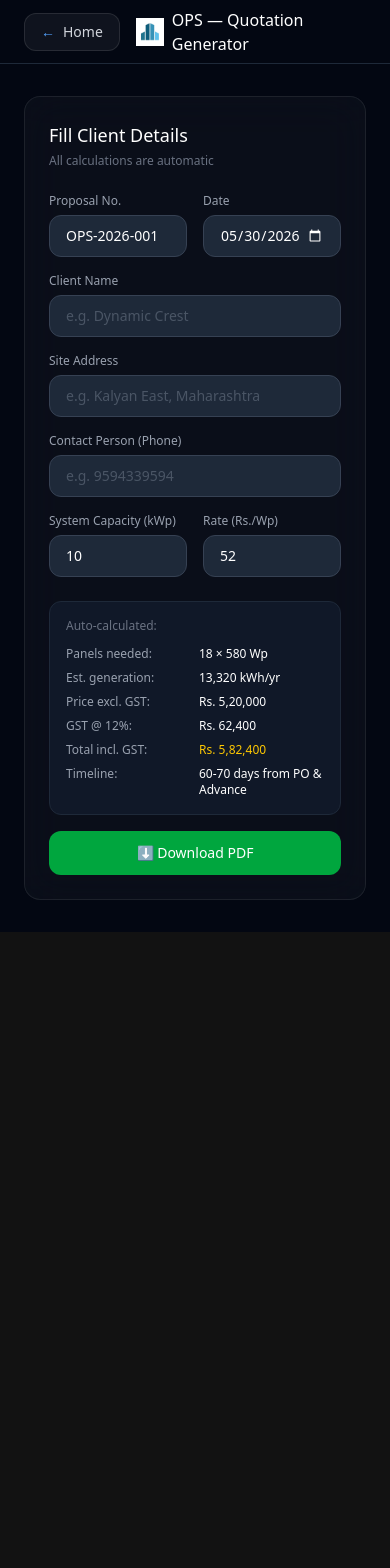
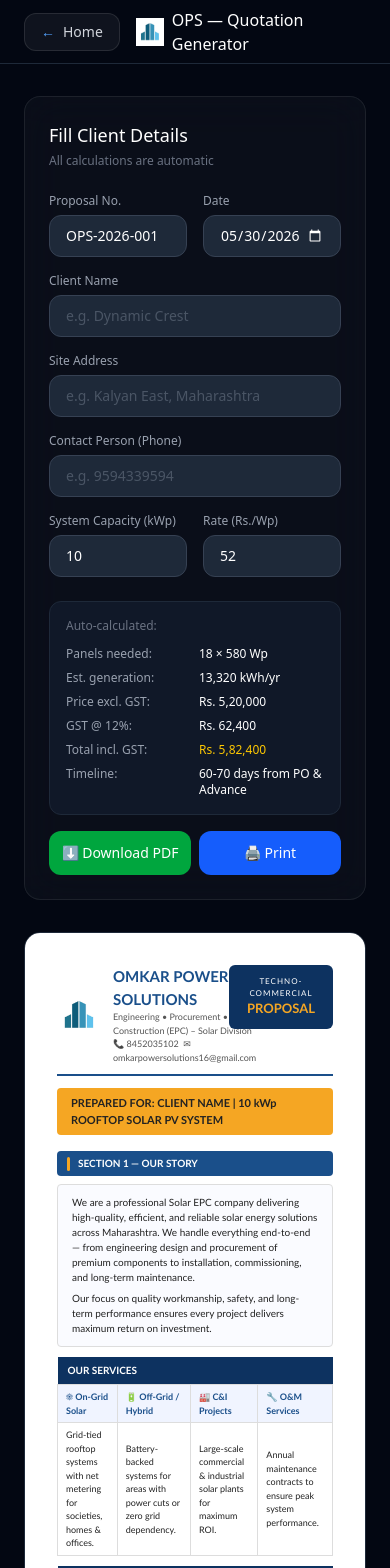
Before and after one commit to Kisan08/omkar-power-solutions, a Next.js app: page /quote in a window 390 px wide. Shown: the top 1568 px of the page. Before the commit the page ends 932 px from the top, so only its background shows below. Built offline with nearby package versions, Linux system fonts and the light colour scheme.

Commit message:
fix quote page mobile preview and print button

```diff
--- a/app/quote/page.tsx
+++ b/app/quote/page.tsx
@@ -602,19 +602,39 @@ export default function QuotePage() {
               </div>
             </div>
 
-            <button
-              onClick={handleDownloadPDF}
-              className="w-full bg-green-600 hover:bg-green-500 text-white text-sm font-medium py-3 rounded-xl transition-colors"
-            >
-              ⬇ Download PDF
-            </button>
+            <div className="flex gap-2">
+                <button
+                    onClick={handleDownloadPDF}
+                    className="flex-1 bg-green-600 hover:bg-green-500 text-white text-sm font-medium py-3 rounded-xl transition-colors"
+                >
+                    ⬇ Download PDF
+                </button>
+                <button
+                    onClick={() => window.print()}
+                    className="flex-1 bg-blue-600 hover:bg-blue-500 text-white text-sm font-medium py-3 rounded-xl transition-colors"
+                >
+                    🖨 Print
+                </button>
+            </div>
           </div>
         </div>
 
         {/* RIGHT — Preview */}
-        <div className="hidden md:block overflow-auto rounded-2xl border border-gray-800" style={{ maxHeight: "90vh" }}>
+        <div className="overflow-auto rounded-2xl border border-gray-800" style={{ maxHeight: "90vh" }}>
           <QuotationDocument form={form} calc={calc} />
         </div>
+        <style>{`
+            @media print {
+                body * { visibility: hidden; }
+                #quotation-document, #quotation-document * { visibility: visible; }
+                #quotation-document {
+                position: fixed;
+                top: 0;
+                left: 0;
+                width: 100%;
+                }
+            }
+        `}</style>
       </div>
     </div>
   );
```
